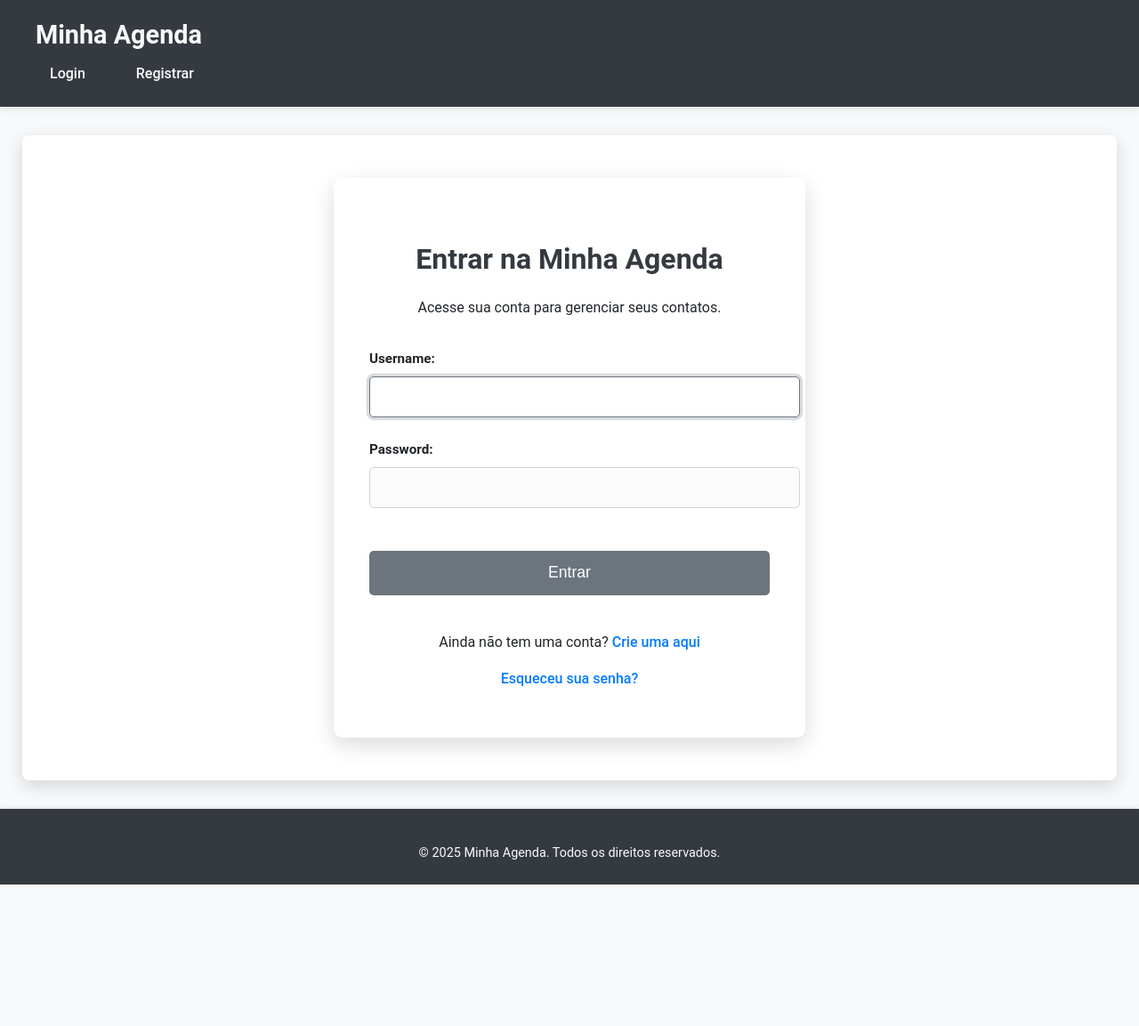
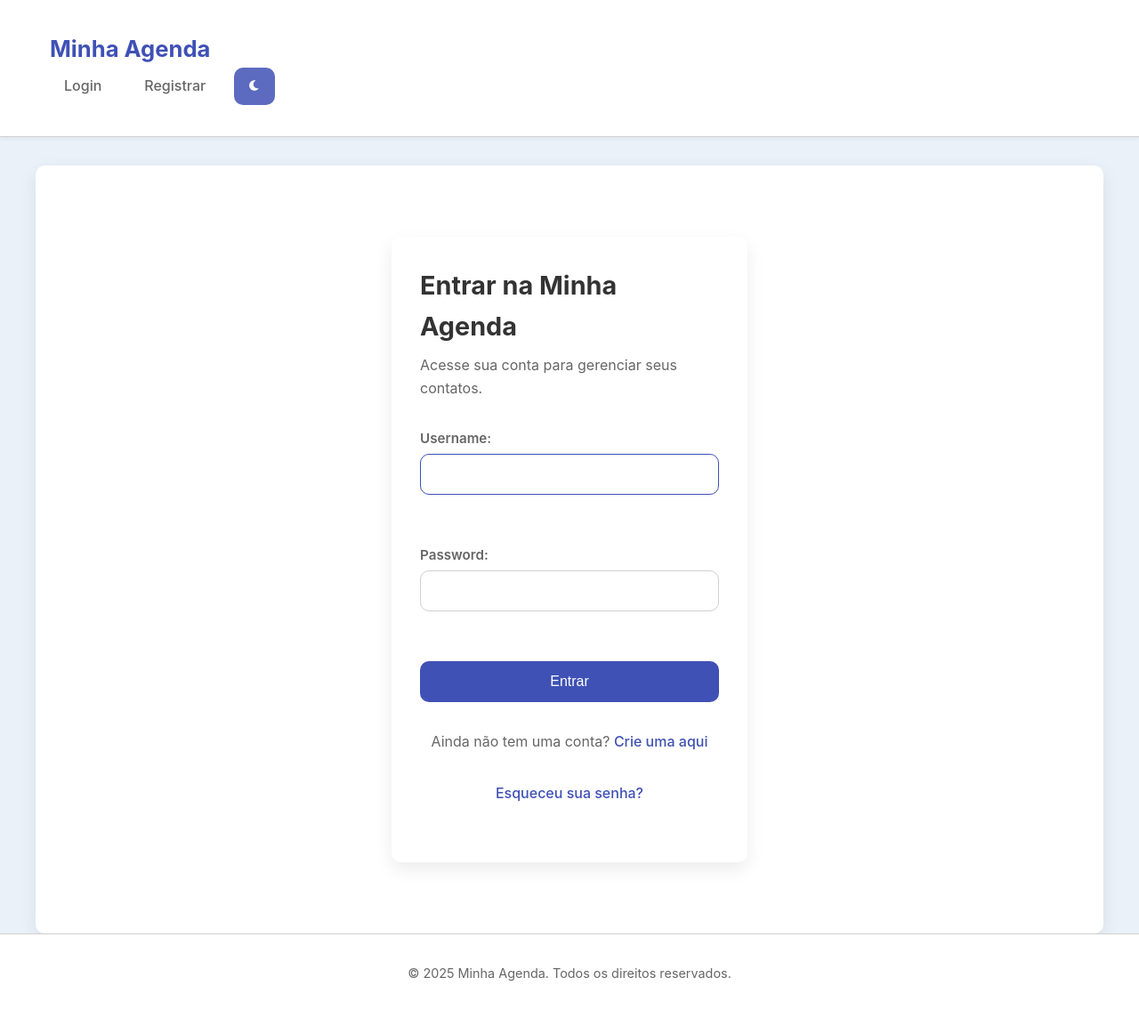
Before and after one commit to Tiago-Gomes-tsg/Agenda-project, a Django app: page /accounts/login/ in a window 1280 px wide. Shown: the whole page at 89% size. Before the commit the page ends 994 px from the top, so only its background shows below. Run offline with Django 5.2, Linux system fonts and the light colour scheme.

Commit message:
New_Design_2

```diff
--- a/static/global/css/style.css
+++ b/static/global/css/style.css
@@ -1,270 +1,296 @@
-/* Variáveis CSS para facilitar a manutenção das cores */
+/* =================== */
+/* --- Root Styles --- */
+/* =================== */
 :root {
-    --primary-color: #6C757D; /* Cinza Chumbo - para botões primários e destaques */
-    --secondary-color: #343A40; /* Cinza Escuro Quase Preto - para cabeçalho e rodapé */
-    --accent-color: #007BFF; /* Azul Intenso - para links e elementos interativos */
-    --background-light: #F8F9FA; /* Cinza Muito Claro - para o fundo geral */
-    --background-card: #FFFFFF; /* Branco Puro - para cartões e áreas de conteúdo */
-    --text-dark: #212529; /* Preto Quase Escuro - para textos principais */
-    --text-light: #F8F9FA; /* Cinza Muito Claro - para textos em fundos escuros */
-    --border-color: #CED4DA; /* Cinza Médio - para bordas suaves */
-    --shadow-light: rgba(0, 0, 0, 0.08); /* Sombra suave para elevação */
-    --shadow-medium: rgba(0, 0, 0, 0.15); /* Sombra mais pronunciada */
+  --color-primary: #3f51b5;
+  --color-accent: #5c6bc0; /* Nova cor para o botão de modo escuro (tom de azul) */
+  --color-bg: #eaf1f8; /* Branco mais suave para modo claro */
+  --color-surface: #ffffff;
+  --color-text-primary: #333333; /* Texto mais escuro para modo claro, com melhor contraste */
+  --color-text-secondary: #666666;
+  --color-border: #d0d0d0;
+  --radius: 10px;
+  --transition: 0.3s ease;
 }
 
-/* --- Estilos Globais e do Corpo --- */
-body {
-    display: flex;
-    flex-direction: column;
-    min-height: 100vh;
-    font-family: 'Roboto', 'Segoe UI', Arial, sans-serif;
-    color: var(--text-dark);
-    line-height: 1.6;
-    background-color: var(--background-light);
-    margin: 0;
-    padding: 0;
+body.dark-mode {
+  --color-primary: #8c9eff;
+  --color-accent: #7986cb; /* Tom de azul ligeiramente diferente para o dark mode */
+  --color-bg: #222222; /* Fundo mais escuro no dark mode, mas não preto total */
+  --color-surface: #3a3a3a; /* Superfície mais escura para melhor contraste no dark mode */
+  --color-text-primary: #f0f0f0; /* Texto claro para dark mode, com bom contraste */
+  --color-text-secondary: #bbbbbb;
+  --color-border: #666666;
 }
 
-.container {
-    max-width: 1200px;
-    margin: 0 auto;
-    padding: 0 15px;
-    width: 100%;
+/* =================== */
+/* --- Base Reset  --- */
+/* =================== */
+* {
+  box-sizing: border-box;
+  margin: 0;
+  padding: 0;
 }
 
-/* --- Header e Navegação --- */
+body {
+  font-family: 'Inter', sans-serif;
+  background-color: var(--color-bg);
+  color: var(--color-text-primary);
+  line-height: 1.6;
+  transition: background-color var(--transition), color var(--transition);
+  min-height: 100vh;
+  display: flex;
+  flex-direction: column;
+}
+
+/* =================== */
+/* --- Layout --- */
+/* =================== */
+.container {
+  max-width: 1200px;
+  margin: auto;
+  padding: 1rem;
+  width: 100%;
+}
+
+/* =================== */
+/* --- Header --- */
+/* =================== */
 header {
-    background-color: var(--secondary-color);
-    box-shadow: 0 4px 8px var(--shadow-light);
-    padding: 1rem 0;
+  background-color: var(--color-surface);
+  border-bottom: 1px solid var(--color-border);
+  padding: 1.2rem 0;
+  box-shadow: 0 2px 6px rgba(0,0,0,0.05);
+  transition: background-color var(--transition);
 }
 
 header nav {
-    display: flex;
-    justify-content: space-between;
-    align-items: center;
-    flex-wrap: wrap;
+  display: flex;
+  justify-content: space-between;
+  align-items: center;
+  flex-wrap: wrap;
 }
 
-header .logo {
-    color: var(--text-light);
-    font-size: 1.8rem;
-    font-weight: 700;
-    text-decoration: none;
-    transition: color 0.3s ease;
+.logo {
+  font-weight: 700;
+  font-size: 1.6rem;
+  color: var(--color-primary);
+  text-decoration: none;
 }
 
-header .logo:hover {
-    color: #ffffff;
+.nav-links {
+  display: flex;
+  gap: 1rem;
 }
 
-header .nav-links {
-    display: flex;
-    gap: 25px;
-    align-items: center;
+.nav-links a {
+  text-decoration: none;
+  color: var(--color-text-secondary);
+  font-weight: 500;
+  padding: 0.5rem 1rem;
+  border-radius: var(--radius);
+  transition: background-color var(--transition), color var(--transition);
 }
 
-header .nav-links a {
-    color: var(--text-light);
-    text-decoration: none;
-    font-weight: 500;
-    padding: 0.5rem 1rem;
-    border-radius: 5px;
-    transition: all 0.3s ease;
+.nav-links a:hover {
+  background-color: var(--color-primary);
+  color: white;
 }
 
-header .nav-links a:hover {
-    background-color: var(--accent-color);
-    color: #ffffff;
-    transform: translateY(-2px);
+/* Toggle Dark Mode Button */
+#darkModeToggle {
+  background: var(--color-accent); /* Agora usa a nova variável accent */
+  border: none;
+  padding: 0.5rem 1rem;
+  color: white;
+  border-radius: var(--radius);
+  cursor: pointer;
+  font-weight: 600;
+  transition: transform 0.2s ease, background-color var(--transition); /* Adicionado transition para background */
 }
 
-/* --- Main Content Area --- */
-main.container {
-    flex: 1;
-    padding: 3rem 15px;
-    background-color: var(--background-card);
-    border-radius: 8px;
-    box-shadow: 0 6px 20px var(--shadow-medium);
-    margin-top: 2rem;
-    margin-bottom: 2rem;
-    display: flex;
-    flex-direction: column;
-    justify-content: center;
-    align-items: center;
-    text-align: center;
+#darkModeToggle:hover {
+  transform: scale(1.05);
 }
 
-/* --- Rodapé --- */
-footer {
-    background-color: var(--secondary-color);
-    color: var(--text-light);
-    padding: 1.5rem 0;
-    text-align: center;
-    box-shadow: 0 -2px 5px var(--shadow-light);
-    margin-top: auto;
+/* =================== */
+/* --- Main --- */
+/* =================== */
+main.container {
+  background-color: var(--color-surface);
+  margin-top: 2rem;
+  padding: 2rem;
+  border-radius: var(--radius);
+  box-shadow: 0 6px 20px rgba(0, 0, 0, 0.08);
+  flex: 1;
+  text-align: center; /* Centraliza o conteúdo principal, incluindo o h1 */
+  transition: background-color var(--transition);
 }
 
-footer p {
-    margin-bottom: 0;
-    font-size: 0.9rem;
+/* =================== */
+/* --- Footer --- */
+/* =================== */
+footer {
+  background-color: var(--color-surface);
+  border-top: 1px solid var(--color-border);
+  text-align: center;
+  padding: 1rem;
+  font-size: 0.9rem;
+  color: var(--color-text-secondary);
 }
 
-/* --- Estilos para Títulos e Textos --- */
-h1, h2, h3, h4, h5, h6 {
-    color: var(--secondary-color);
-    font-weight: 600;
-    margin-bottom: 1.5rem;
+/* =================== */
+/* --- Headings --- */
+/* =================== */
+h1, h2, h3, h4, h5 {
+  color: var(--color-text-primary);
+  margin-bottom: 1rem;
+  font-weight: 700;
+  text-align: center; /* Centraliza todos os headings por padrão */
 }
 
 p {
-    margin-bottom: 1rem;
+  color: var(--color-text-secondary);
+  margin-bottom: 1rem;
 }
 
-/* --- Responsividade (Media Queries) --- */
-@media (max-width: 768px) {
-    header nav {
-        flex-direction: column;
-        align-items: flex-start;
-    }
-
-    header .nav-links {
-        margin-top: 15px;
-        flex-direction: column;
-        width: 100%;
-        gap: 10px;
-    }
-
-    header .nav-links a {
-        text-align: center;
-        width: 100%;
-    }
-
-    main.container {
-        padding: 1.5rem;
-        margin-top: 1rem;
-        margin-bottom: 1rem;
-    }
-}
-
-@media (max-width: 480px) {
-    header .logo {
-        font-size: 1.5rem;
-    }
-}
-
-/* --- Estilos para o formulário de login (login.html) --- */
+/* =================== */
+/* --- Login Card --- */
+/* =================== */
 .login-card {
-    background-color: var(--background-card);
-    padding: 2.5rem;
-    border-radius: 10px;
-    box-shadow: 0 8px 25px var(--shadow-medium);
-    max-width: 450px;
-    width: 100%;
-    margin: 0 auto;
-    text-align: center;
+  background-color: var(--color-surface);
+  padding: 2rem;
+  border-radius: var(--radius);
+  box-shadow: 0 8px 20px rgba(0, 0, 0, 0.08);
+  max-width: 400px;
+  margin: 3rem auto;
+  text-align: left; /* Mantém o texto dentro do card alinhado à esquerda */
+  transition: background-color var(--transition);
 }
 
 .login-card h2 {
-    color: var(--secondary-color);
-    font-size: 2rem;
-    margin-bottom: 0.8rem;
+  font-size: 1.8rem;
+  margin-bottom: 0.5rem;
+  text-align: left; /* Sobrescreve para manter o h2 dentro do card à esquerda */
 }
 
 .login-card p {
-    color: var(--text-dark);
-    font-size: 1rem;
-    margin-bottom: 2rem;
+  font-size: 1rem;
+  margin-bottom: 2rem;
 }
 
-.login-form {
-    text-align: left;
+/* =================== */
+/* --- Form Inputs --- */
+/* =================== */
+.login-form label {
+  font-weight: 600;
+  font-size: 0.95rem;
+  margin-bottom: 0.3rem;
+  display: block;
 }
 
-.login-form p {
-    margin-bottom: 1.5rem;
+.login-form input {
+  width: 100%;
+  padding: 0.8rem;
+  border: 1px solid var(--color-border);
+  border-radius: var(--radius);
+  font-size: 1rem;
+  margin-bottom: 1.5rem;
+  background-color: var(--color-surface); /* Usa a cor de superfície */
+  color: var(--color-text-primary); /* Texto digitado com a cor primária */
+  transition: all var(--transition);
 }
 
-.login-form label {
-    display: block;
-    font-weight: 600;
-    margin-bottom: 0.5rem;
-    color: var(--text-dark);
-    font-size: 0.95rem;
+.login-form input:focus {
+  outline: none;
+  border-color: var(--color-primary);
 }
 
-.login-form input[type="text"],
-.login-form input[type="password"],
-.login-form input[type="email"] {
-    width: 100%;
-    padding: 0.8rem 1rem;
-    border: 1px solid var(--border-color);
-    border-radius: 5px;
-    font-size: 1rem;
-    color: var(--text-dark);
-    background-color: #fcfcfc;
-    transition: all 0.3s ease;
+.login-form input::placeholder {
+  color: var(--color-text-secondary); /* Placeholder com a cor secundária */
+  opacity: 0.8; /* Um pouco mais visível */
 }
 
-.login-form input[type="text"]:focus,
-.login-form input[type="password"]:focus,
-.login-form input[type="email"]:focus {
-    border-color: var(--primary-color); /* Agora usa o novo primary-color */
-    box-shadow: 0 0 0 0.2rem rgba(108, 117, 125, 0.25); /* Adapta a sombra de foco à nova cor */
-    outline: none;
-    background-color: #ffffff;
-}
-
+/* =================== */
+/* --- Primary Button --- */
+/* =================== */
 .btn-primary {
-    background-color: var(--primary-color);
-    border: none;
-    color: white;
-    padding: 0.9rem 1.5rem;
-    font-size: 1.1rem;
-    border-radius: 5px;
-    cursor: pointer;
-    transition: background-color 0.3s ease, transform 0.2s ease;
-    width: 100%;
-    margin-top: 1.5rem;
+  background-color: var(--color-primary);
+  border: none;
+  color: white;
+  padding: 0.9rem 1.5rem;
+  font-size: 1rem;
+  border-radius: var(--radius);
+  cursor: pointer;
+  width: 100%;
+  transition: background-color var(--transition), transform 0.2s ease;
 }
 
 .btn-primary:hover {
-    background-color: #5A6268; /* Um tom mais escuro do primary-color no hover */
-    transform: translateY(-2px);
+  background-color: #303f9f;
+  transform: translateY(-2px);
 }
 
+/* =================== */
+/* --- Login Links --- */
+/* =================== */
 .login-links {
-    margin-top: 2.5rem;
-    font-size: 0.9rem;
-}
-
-.login-links p {
-    margin-bottom: 0.8rem;
+  text-align: center;
+  font-size: 0.9rem;
+  margin-top: 2rem;
 }
 
 .login-links a {
-    color: var(--accent-color);
-    text-decoration: none;
-    font-weight: 500;
-    transition: color 0.3s ease;
+  color: var(--color-primary);
+  text-decoration: none;
+  font-weight: 500;
+  transition: color var(--transition);
 }
 
 .login-links a:hover {
-    color: var(--secondary-color);
-    text-decoration: underline;
+  color: var(--color-accent);
+  text-decoration: underline;
 }
 
-/* Estilo para mensagens de alerta (se usadas) */
+/* =================== */
+/* --- Alert Boxes --- */
+/* =================== */
 .alert {
-    padding: 1rem;
-    border-radius: 5px;
-    margin-bottom: 1.5rem;
-    font-size: 0.9rem;
-    text-align: left;
+  padding: 1rem;
+  border-radius: var(--radius);
+  font-size: 0.9rem;
+  margin-bottom: 1.5rem;
 }
 
 .alert-danger {
-    background-color: #F8D7DA; /* Mantido para erro, cor padrão de alerta vermelho */
-    color: #721C24;
-    border: 1px solid #F5C6CB;
+  background-color: #f8d7da;
+  color: #721c24;
+  border: 1px solid #f5c6cb;
 }
+
+body.dark-mode .alert-danger {
+  background-color: #5c1f23;
+  color: #f8d7da;
+  border-color: #932830;
+}
+
+/* =================== */
+/* --- Responsive --- */
+/* =================== */
+@media (max-width: 768px) {
+  .nav-links {
+    flex-direction: column;
+    gap: 0.5rem;
+    width: 100%;
+  }
+
+  .nav-links a,
+  #darkModeToggle {
+    width: 100%;
+    text-align: center;
+  }
+
+  main.container {
+    padding: 1.5rem;
+  }
+}
--- a/templates/global/base.html
+++ b/templates/global/base.html
@@ -6,6 +6,7 @@
         <meta name="viewport" content="width=device-width, initial-scale=1.0">
         <title>{% block title %}Minha Agenda{% endblock %}</title>
         <link rel="stylesheet" href="{% static 'css/style.css' %}">
+        <link rel="stylesheet" href="https://cdnjs.cloudflare.com/ajax/libs/font-awesome/6.0.0-beta3/css/all.min.css">
 
     {% block extra_css %}
     {% endblock %}
@@ -23,6 +24,9 @@
                         <a href="#">Login</a>
                         <a href="#">Registrar</a>
                     {% endif %}
+                    <button id="darkModeToggle" aria-label="Alternar modo noturno">
+                        <i class="fas fa-moon"></i>
+                    </button>
                 </div>
             </div>
         </nav>
@@ -41,5 +45,45 @@
 
     {% block extra_js %}
     {% endblock %}
+
+    <script>
+        document.addEventListener('DOMContentLoaded', () => {
+            const toggleButton = document.getElementById('darkModeToggle');
+            const icon = toggleButton.querySelector('i');
+            const body = document.body;
+
+            // Verifica a preferência do usuário ou o último estado salvo
+            const currentTheme = localStorage.getItem('theme');
+            if (currentTheme) {
+                body.classList.add(currentTheme);
+                if (currentTheme === 'dark-mode') {
+                    icon.classList.remove('fa-moon');
+                    icon.classList.add('fa-sun');
+                } else {
+                    icon.classList.remove('fa-sun');
+                    icon.classList.add('fa-moon');
+                }
+            } else if (window.matchMedia('(prefers-color-scheme: dark)').matches) {
+                // Se não há preferência salva, verifica a preferência do sistema operacional
+                body.classList.add('dark-mode');
+                localStorage.setItem('theme', 'dark-mode');
+                icon.classList.remove('fa-moon');
+                icon.classList.add('fa-sun');
+            }
+
+            toggleButton.addEventListener('click', () => {
+                body.classList.toggle('dark-mode');
+                if (body.classList.contains('dark-mode')) {
+                    localStorage.setItem('theme', 'dark-mode');
+                    icon.classList.remove('fa-moon');
+                    icon.classList.add('fa-sun');
+                } else {
+                    localStorage.setItem('theme', 'light-mode');
+                    icon.classList.remove('fa-sun');
+                    icon.classList.add('fa-moon');
+                }
+            });
+        });
+    </script>
 </body>
 </html>
```
